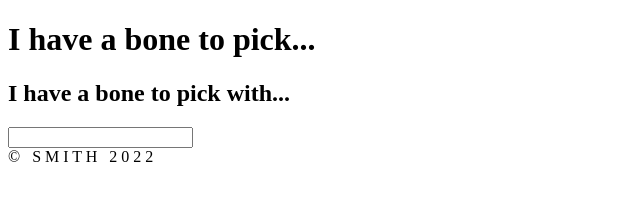
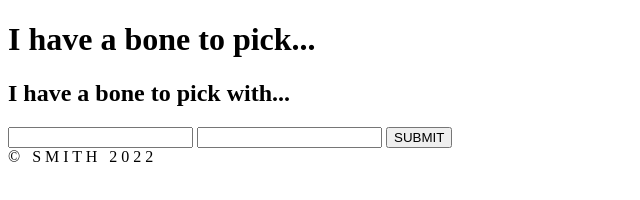
Before and after one commit to smithse4/IHABTP, a plain HTML site: page index.html in a window 1280 px wide. Shown: the whole page, without its empty margins (0-640 px from the left). Drawn offline with Linux system fonts and the light colour scheme.

Commit message:
added bone form

```diff
--- a/index.html
+++ b/index.html
@@ -26,10 +26,15 @@
 
     <section id="add-bone">
         <h2>I have a bone to pick with...</h2>
-        <label name="antagonist" for="antagonist"></label>
-        <input id="antagonist" />
+        <form action="submit">
+            <label name="antagonist" for="antagonist"></label>
+            <input id="antagonist" />
 
+            <label name="bone" for="bone"></label>
+            <input id="bone" />
 
+            <button type="submit" id="bone-submit">SUBMIT</button>
+        </form>
 
     </section>
 
```
